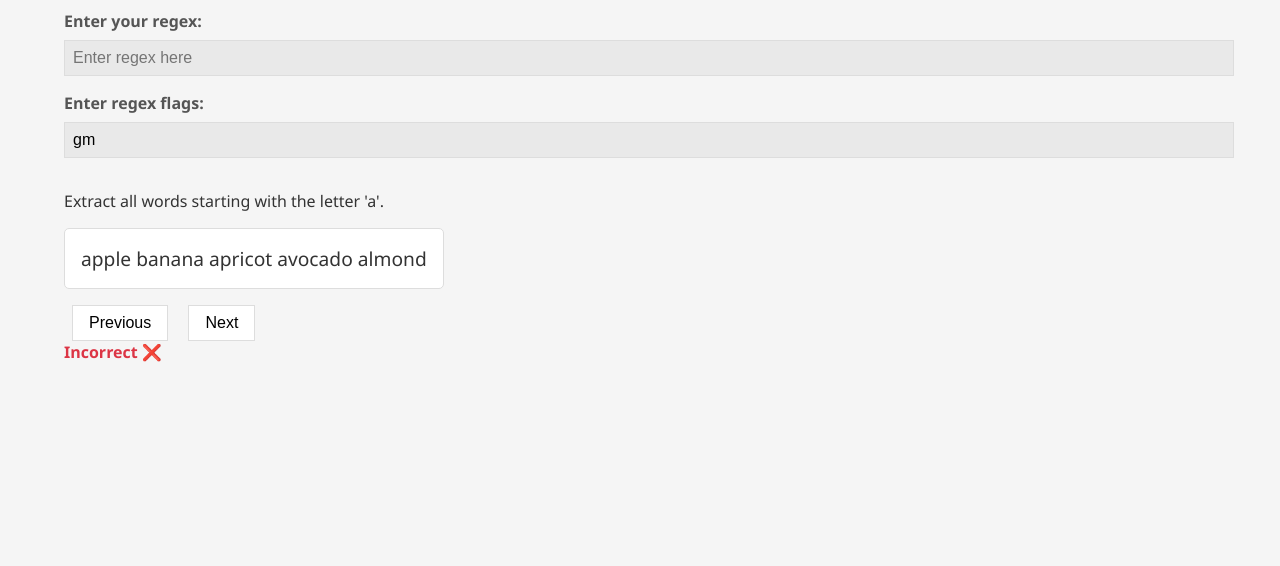
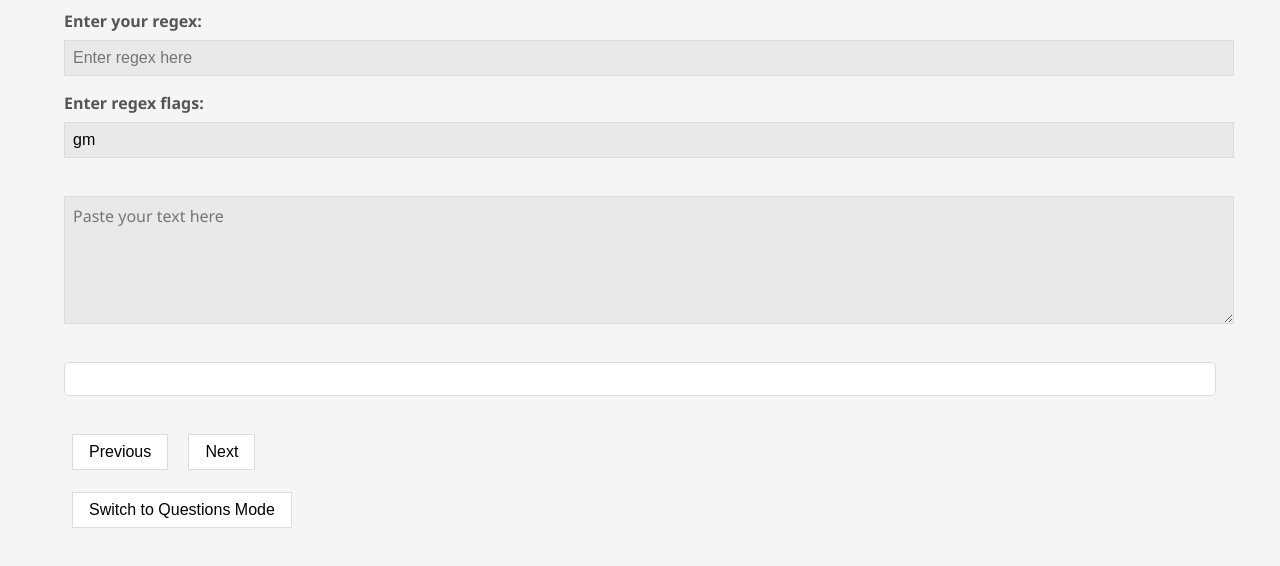
Before and after one commit to eyallampel1/regex_question_site, a website: page index.html in a window 1280 px wide. Shown: the part 102-668 px from the top of the page. Drawn offline with Linux system fonts and the light colour scheme.

Commit message:
Added free text mode with an option to toggle to question mode

```diff
--- a/index.html
+++ b/index.html
@@ -45,6 +45,17 @@
       font-size: 1em;
     }
 
+    textarea {
+      width: 100%;
+      padding: 0.5em;
+      margin-bottom: 1em;
+      border: 1px solid var(--border-color);
+      background-color: var(--input-bg);
+      font-size: 1em;
+      resize: vertical; /* Allows the textarea to be resizable vertically */
+      font-family: inherit; /* To ensure the font is consistent with the rest of the form */
+    }
+
     #textContainer {
       padding: 1em;
       background-color: var(--secondary-bg);
@@ -77,7 +88,7 @@
       font-weight: bold;
       font-size: 5.2em;
       position: absolute;
-      top: 50%;
+      top: 70%;
       left: 50%;
       transform: translate(-50%, -50%);
 
@@ -108,6 +119,7 @@
 
 <h1>Regex Practice</h1>
 
+
 <label for="regex">Enter your regex: </label>
 <input type="text" id="regex" placeholder="Enter regex here">
 <br>
@@ -119,19 +131,30 @@
   <div id="text" style="white-space: pre-line;"></div>
 </div>
 <br>
+<textarea id="customText" placeholder="Paste your text here" rows="5" style="width: 100%; display: none;"></textarea>
+<br>
+<div id="freeTextContainer" style="padding: 1em; background-color: var(--secondary-bg); border: 1px solid var(--border-color); border-radius: 5px; margin-bottom: 1em; display: none;">
+  <div id="freeText" style="white-space: pre-line;"></div>
+</div>
+<br>
+
 <button onclick="previousQuestion()">Previous</button>
 <button onclick="nextQuestion()">Next</button>
 <div id="specialMessage"></div>
 <div id="feedback"></div>
+<br>
+<div>
+  <button id="toggleMode" onclick="toggleMode()">Switch to Free Text Mode</button>
+</div>
 
 <script>
   let currentQuestion = 0;
   const questions = [
-    {question: "Extract all words starting with the letter 'a'.", text: "apple banana apricot avocado almond", answer: /\ba\w+\b/g},
     {question: "Extract all whole numbers from the text.", text: "123 456 789", answer: /\d+/g},
     {question: "Extract all words ending with 'ed'.", text: "baked blinded coded decoded", answer: /\w+ed/g},
     {question: "Match all email addresses.", text: "john.doe@example.com alice@example.net bob@example.org", answer: /\b[A-Za-z0-9._%+-]+@[A-Za-z0-9.-]+\.[A-Z|a-z]{2,}\b/g},
     {question: "Extract all hexadecimal color codes.", text: "Colors: #ff5733, #33ccff and #abcdef", answer: /#[a-fA-F0-9]{6}/g},
+    {question: "Extract all words starting with the letter 'a'.", text: "apple banana apricot avocado almond", answer: /\ba\w+\b/g},
     {question: "Match all URLs.", text: "Sites: http://example.com, https://example.net, ftp://files.example.org", answer: /https?:\/\/[^\s]+|ftp:\/\/[^\s]+/g},
     {question: "Match dates in the format YYYY-MM-DD.", text: "Dates: 2023-10-23, 1999-01-01, 2000-12-31", answer: /\d{4}-\d{2}-\d{2}/g},
     {question: "Extract all capitalized words.", text: "Alice visited Paris last summer.", answer: /\b[A-Z][a-z]*\b/g},
@@ -140,77 +163,116 @@
     {question: "Match all IP addresses.", text: "Connected to 192.168.1.1 and 10.0.0.1", answer: /\b\d{1,3}\.\d{1,3}\.\d{1,3}\.\d{1,3}\b/g}
   ];
 
+  let mode = "questions"; // Default mode
+
+  function toggleMode() {
+    document.getElementById('regex').value = '';
+    if (mode === "questions") {
+      mode = "freeText";
+      document.getElementById('toggleMode').innerText = 'Switch to Questions Mode';
+      document.getElementById('question').style.display = 'none';
+      document.getElementById('textContainer').style.display = 'none';
+      document.getElementById('customText').style.display = 'block';
+      document.getElementById('freeTextContainer').style.display = 'block';
+      document.getElementById('feedback').innerHTML = ''; // Clear feedback
+    } else {
+      mode = "questions";
+      document.getElementById('toggleMode').innerText = 'Switch to Free Text Mode';
+      document.getElementById('question').style.display = 'block';
+      document.getElementById('textContainer').style.display = 'block';
+      document.getElementById('customText').style.display = 'none';
+      document.getElementById('freeTextContainer').style.display = 'none';
+      document.getElementById('question').innerText = questions[currentQuestion].question;
+      applyRegex(); // Re-apply regex for the new question
+    }
+  }
+
+
+
+
   function applyRegex() {
-    const regexPattern = document.getElementById('regex').value;
+    const regexInput = document.getElementById('regex').value;
     const flags = document.getElementById('flags').value;
-    let textToMatch = questions[currentQuestion].text;
-    const correctAnswer = questions[currentQuestion].answer;
-    document.getElementById('question').innerText = questions[currentQuestion].question;
+    let textToMatch = mode === "questions" ? questions[currentQuestion].text : document.getElementById('customText').value;
+    let regex;
 
     try {
-      const regex = new RegExp(regexPattern, flags);
-      const userMatches = [...textToMatch.matchAll(regex)];
-      const correctMatches = [...textToMatch.matchAll(correctAnswer)];
+      regex = new RegExp(regexInput, flags);
+    } catch (error) {
+      document.getElementById('text').innerHTML = `Error in regex: ${error.message}`;
+      return;
+    }
 
-      // Clear the special message
-      document.getElementById('specialMessage').innerText = "";
+    let matches = [...textToMatch.matchAll(regex)];
+    let highlightedText = '';
+    let lastIndex = 0;
+    let colorSwitch = true; // To alternate colors
 
-      if (JSON.stringify(userMatches.map(m => m[0])) === JSON.stringify(correctMatches.map(m => m[0]))) {
+    matches.forEach(match => {
+      highlightedText += textToMatch.substring(lastIndex, match.index);
+      let colorClass = colorSwitch ? "color-1" : "color-2"; // Alternating color
+      highlightedText += `<span class="${colorClass}">${match[0]}</span>`;
+      lastIndex = match.index + match[0].length;
+      colorSwitch = !colorSwitch; // Toggle color for next match
+    });
+
+    highlightedText += textToMatch.substring(lastIndex);
+    document.getElementById('text').innerHTML = highlightedText;
+
+    // Feedback logic for question mode
+    if (mode === "questions") {
+      const correctAnswer = questions[currentQuestion].answer;
+      const userMatches = textToMatch.match(regex);
+      const correctMatches = textToMatch.match(correctAnswer);
+
+      if (JSON.stringify(userMatches) === JSON.stringify(correctMatches)) {
         document.getElementById('feedback').innerHTML = '<span class="correct">Correct! ✔️</span>';
-
-        // Check if regex length is above 13 chars and show the special message
-        if (regexPattern.length > 11) {
-          document.getElementById('specialMessage').innerText = "If you didn’t know regex you would have thought this expression is like Chinese!";
-        }
-
       } else {
         document.getElementById('feedback').innerHTML = '<span class="incorrect">Incorrect ❌</span>';
       }
-
-      let colorSwitch = true;
-      for (const match of userMatches.reverse()) {
-        let colorClass = "";
-        if (match[0].length === 1) {
-          colorClass = colorSwitch ? "color-1" : "color-2";
-          colorSwitch = !colorSwitch; // Toggle the switch for each character.
-        } else {
-          colorClass = colorSwitch ? "group-color-1" : "group-color-2";
-          colorSwitch = !colorSwitch;
-        }
-
-        textToMatch = textToMatch.substring(0, match.index) +
-          `<span class="${colorClass}">${match[0]}</span>` +
-          textToMatch.substring(match.index + match[0].length);
-      }
-
-      document.getElementById('text').innerHTML = textToMatch;
-    } catch (error) {
-      document.getElementById('text').innerHTML = `Error: ${error.message}`;
+    }
+    if (mode === "freeText") {
+      document.getElementById('freeText').innerHTML = highlightedText;
     }
   }
+
+
+
+
+
+  // Initialize the first question or free text
+  toggleMode();
 
 
   function nextQuestion() {
     if (currentQuestion < questions.length - 1) {
       currentQuestion++;
-      document.getElementById('regex').value = '';
+      document.getElementById('regex').value = ''; // Clear regex input
+      document.getElementById('question').innerText = questions[currentQuestion].question;
       applyRegex();
     }
   }
 
+
+
   function previousQuestion() {
     if (currentQuestion > 0) {
       currentQuestion--;
-      document.getElementById('regex').value = '';
+      document.getElementById('regex').value = ''; // Clear regex input
+      document.getElementById('question').innerText = questions[currentQuestion].question;
       applyRegex();
     }
   }
 
+
+
   document.getElementById('regex').addEventListener('input', applyRegex);
   document.getElementById('flags').addEventListener('input', applyRegex);
+  document.getElementById('customText').addEventListener('input', applyRegex);
+  // Initialize the UI based on the default mode
+  document.getElementById('question').innerText = questions[currentQuestion].question;
+  applyRegex(); // Apply regex for the initial load
 
-  // Initialize the first question
-  applyRegex();
 </script>
 
 </body>
```
